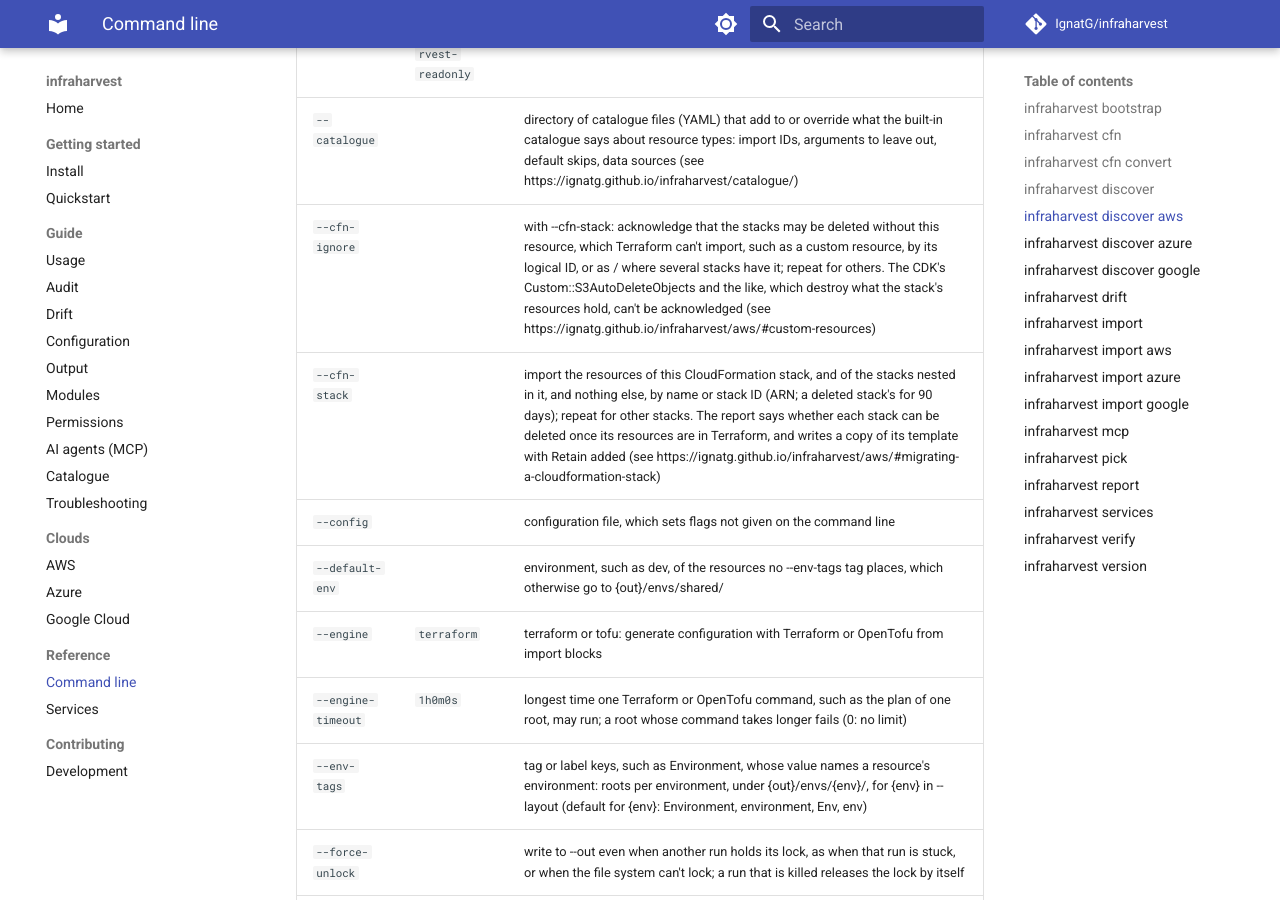
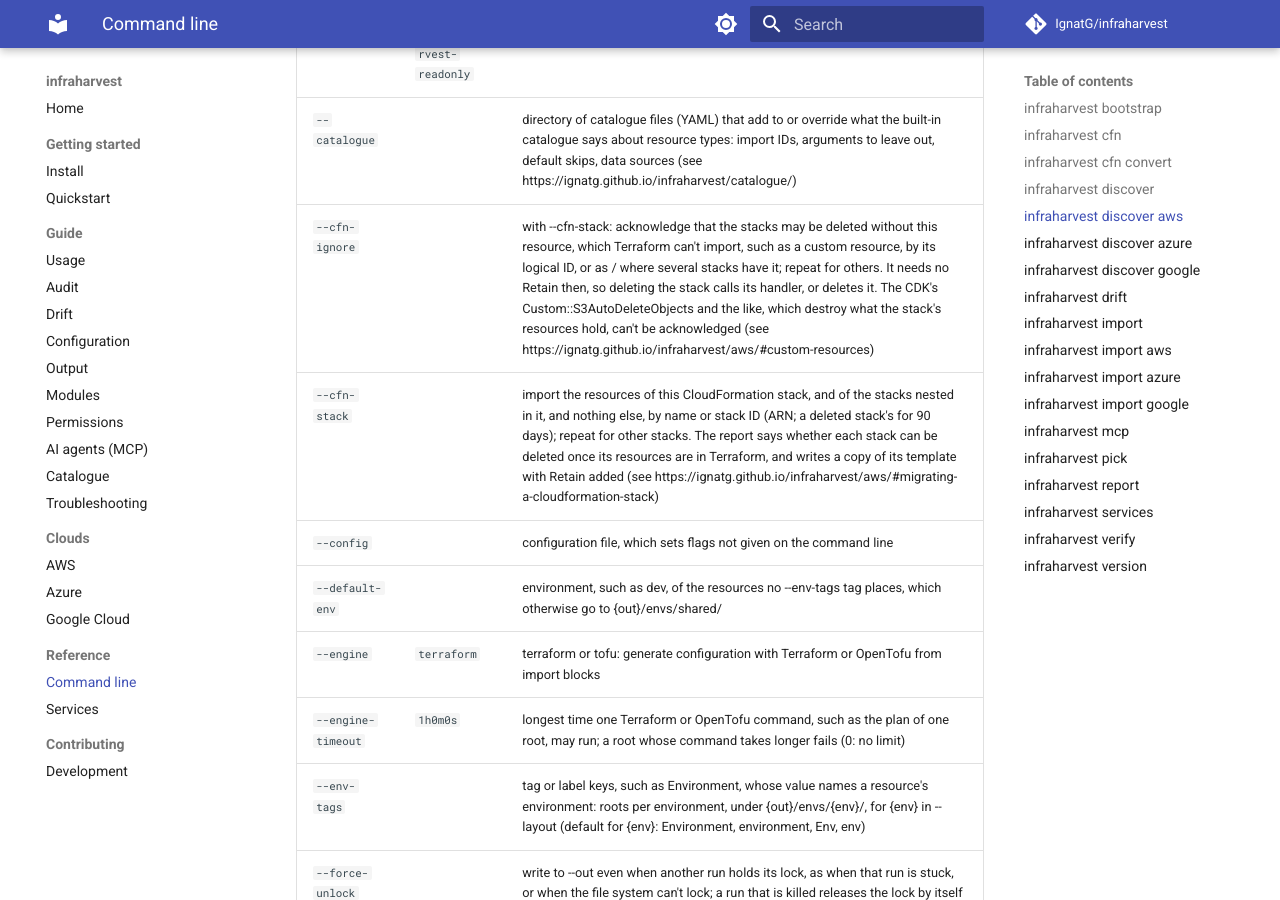
Before and after one commit to IgnatG/infraharvest, an MkDocs documentation site: the page built from docs/reference/cli.md, in a window 1280 px wide and 900 px high, scrolled down 2089 px. Built offline with MkDocs 1.6.1 and Material for MkDocs 9.7.7, drawn with Linux system fonts in a browser that asks for light colours; comment, search, counter and statistics services are not loaded; some of the changed text lies outside the part shown.

Commit message:
docs(reference): regenerate the CLI reference for --cfn-ignore's Retain waiver

```diff
--- a/docs/reference/cli.md
+++ b/docs/reference/cli.md
@@ -68,7 +68,7 @@ infraharvest discover aws
 | `--allow-partial` |  | keep going when some services or resources fail to import, leaving them out of the output, and exit 3 instead of 1 |
 | `--assume-role` | `arn:aws:iam::{account}:role/infraharvest-readonly` | role to assume in each account of --accounts or --organization; {account} stands for the account ID. Without them, a role ARN assumes that role |
 | `--catalogue` |  | directory of catalogue files (YAML) that add to or override what the built-in catalogue says about resource types: import IDs, arguments to leave out, default skips, data sources (see https://ignatg.github.io/infraharvest/catalogue/) |
-| `--cfn-ignore` |  | with --cfn-stack: acknowledge that the stacks may be deleted without this resource, which Terraform can't import, such as a custom resource, by its logical ID, or as <stack>/<logical ID> where several stacks have it; repeat for others. The CDK's Custom::S3AutoDeleteObjects and the like, which destroy what the stack's resources hold, can't be acknowledged (see https://ignatg.github.io/infraharvest/aws/#custom-resources) |
+| `--cfn-ignore` |  | with --cfn-stack: acknowledge that the stacks may be deleted without this resource, which Terraform can't import, such as a custom resource, by its logical ID, or as <stack>/<logical ID> where several stacks have it; repeat for others. It needs no Retain then, so deleting the stack calls its handler, or deletes it. The CDK's Custom::S3AutoDeleteObjects and the like, which destroy what the stack's resources hold, can't be acknowledged (see https://ignatg.github.io/infraharvest/aws/#custom-resources) |
 | `--cfn-stack` |  | import the resources of this CloudFormation stack, and of the stacks nested in it, and nothing else, by name or stack ID (ARN; a deleted stack's for 90 days); repeat for other stacks. The report says whether each stack can be deleted once its resources are in Terraform, and writes a copy of its template with Retain added (see https://ignatg.github.io/infraharvest/aws/#migrating-a-cloudformation-stack) |
 | `--config` |  | configuration file, which sets flags not given on the command line |
 | `--default-env` |  | environment, such as dev, of the resources no --env-tags tag places, which otherwise go to {out}/envs/shared/ |
@@ -256,7 +256,7 @@ infraharvest import aws
 | `--allow-partial` |  | keep going when some services or resources fail to import, leaving them out of the output, and exit 3 instead of 1 |
 | `--assume-role` | `arn:aws:iam::{account}:role/infraharvest-readonly` | role to assume in each account of --accounts or --organization; {account} stands for the account ID. Without them, a role ARN assumes that role |
 | `--catalogue` |  | directory of catalogue files (YAML) that add to or override what the built-in catalogue says about resource types: import IDs, arguments to leave out, default skips, data sources (see https://ignatg.github.io/infraharvest/catalogue/) |
-| `--cfn-ignore` |  | with --cfn-stack: acknowledge that the stacks may be deleted without this resource, which Terraform can't import, such as a custom resource, by its logical ID, or as <stack>/<logical ID> where several stacks have it; repeat for others. The CDK's Custom::S3AutoDeleteObjects and the like, which destroy what the stack's resources hold, can't be acknowledged (see https://ignatg.github.io/infraharvest/aws/#custom-resources) |
+| `--cfn-ignore` |  | with --cfn-stack: acknowledge that the stacks may be deleted without this resource, which Terraform can't import, such as a custom resource, by its logical ID, or as <stack>/<logical ID> where several stacks have it; repeat for others. It needs no Retain then, so deleting the stack calls its handler, or deletes it. The CDK's Custom::S3AutoDeleteObjects and the like, which destroy what the stack's resources hold, can't be acknowledged (see https://ignatg.github.io/infraharvest/aws/#custom-resources) |
 | `--cfn-stack` |  | import the resources of this CloudFormation stack, and of the stacks nested in it, and nothing else, by name or stack ID (ARN; a deleted stack's for 90 days); repeat for other stacks. The report says whether each stack can be deleted once its resources are in Terraform, and writes a copy of its template with Retain added (see https://ignatg.github.io/infraharvest/aws/#migrating-a-cloudformation-stack) |
 | `--config` |  | configuration file, which sets flags not given on the command line and the state backend of the generated roots |
 | `--default-env` |  | environment, such as dev, of the resources no --env-tags tag places, which otherwise go to {out}/envs/shared/ |
```
